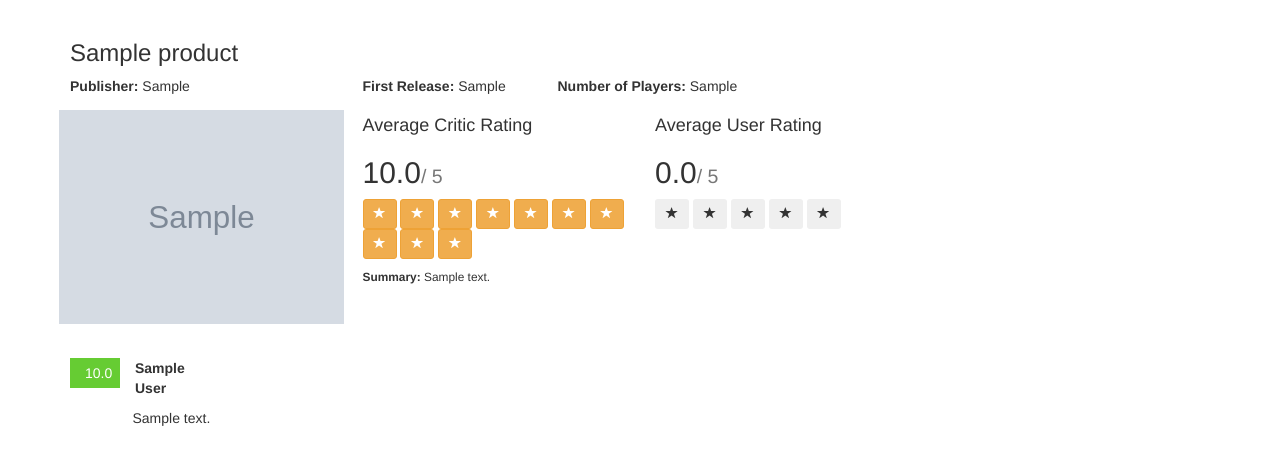
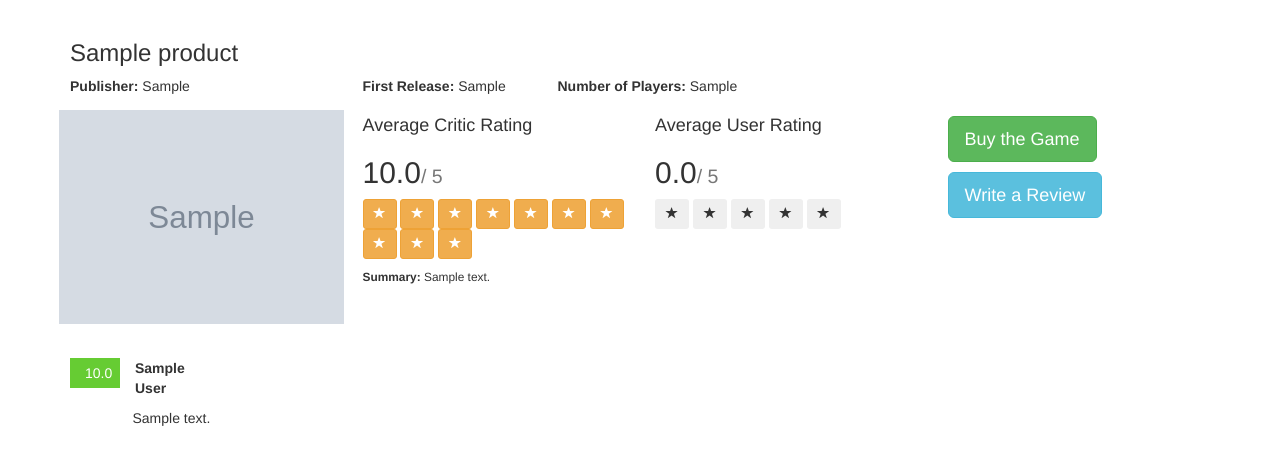
Before and after one commit to PansFortress/bg_agg, a Flask app: page /game/1 in a window 1280 px wide. Shown: the part 52-510 px from the top of the page. Run offline with Flask 2, Linux system fonts and the light colour scheme; tables that the repository leaves empty hold one stand-in row (values such as "Sample post"); grey boxes marked "Sample" are stand-in pictures; some libraries are stand-ins or nearby versions.

Commit message:
Added buttons to review a game and buy games through Amazon Affiliation

```diff
--- a/bg_agg/templates/product.html
+++ b/bg_agg/templates/product.html
@@ -43,8 +43,10 @@
             {% endif %}
         </div>
     </div>
-{#     <div class="col-sm-3">
-    </div> #}
+    <div class="col-sm-3">
+        <a href="{{url_for('amazon_get', product_name = product.name)}}" class="btn btn-success btn-lg top-margin-please">Buy the Game </a>
+        <a href="{{url_for('form_get', game_id=product.id)}}" class="btn btn-info btn-lg top-margin-please">Write a Review</a>
+    </div>
     <div class="col-sm-9">
         <p class="small top-margin-please"><b>Summary: </b>{{shorten(product.description, 1500)}}</p>
     </div>
--- a/bg_agg/views.py
+++ b/bg_agg/views.py
@@ -98,5 +98,9 @@ def login_post():
     login_user(user)
     return redirect(request.args.get('next') or url_for("form_get", game_id=1))
 
+@app.route("/amazon/<product_name>", methods=["GET"])
+def amazon_get(product_name):
+    return redirect("https://www.amazon.com/gp/search?ie=UTF8&tag=jpanlearning-20&linkCode=ur2&linkId=a2aacfee5a1d16446bcacecdef3b9966&camp=1789&creative=9325&index=aps&keywords={}".format(product_name), code=302)
+
 # TODO: OATH
 # TODO: Password reset, email notification, whole infrastructure
```
